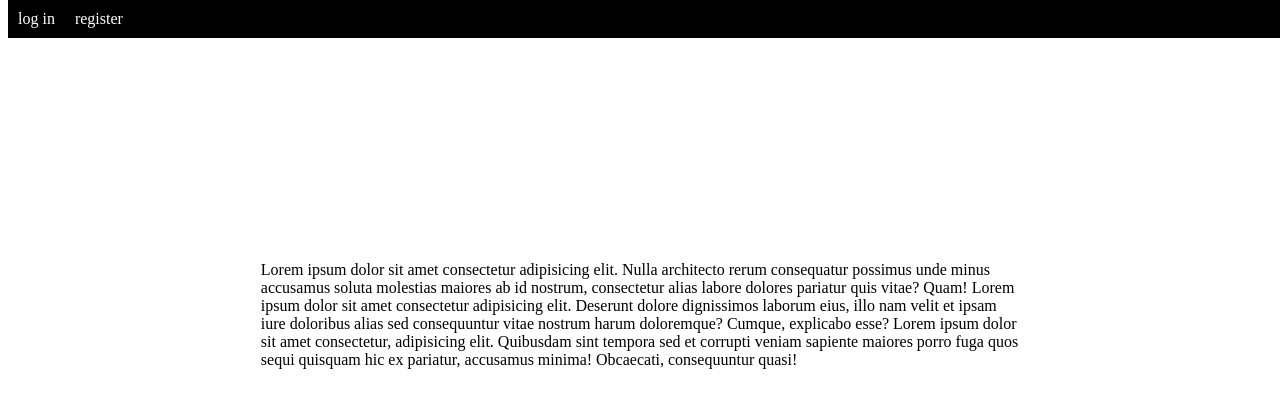
After one commit to RikvanS/MarktplaatsRegForm, a PHP site: page / in a window 1280 px wide. The commit adds this page. Shown: the top 408 px of the page. Run offline with PHP 8.4, Linux system fonts and the light colour scheme.

Commit message:
Completed readme for the day, added beginning of welcome/splash page, initial css doc for main page styling added

```diff
--- /dev/null
+++ b/index.html
@@ -0,0 +1,27 @@
+<!DOCTYPE html>
+<html>
+<head>
+    <meta charset="utf-8" />
+    <meta http-equiv="X-UA-Compatible" content="IE=edge">
+    <title>Page Title</title>
+    <meta name="viewport" content="width=device-width, initial-scale=1">
+    <link rel="stylesheet" type="text/css" media="screen" href="main.css" />
+    <script src="main.js"></script>
+</head>
+<body>
+    <div class="navcontainer">
+        <nav>
+            <a href="login2.php">log in</a>
+            <a href="register.php">register</a>
+        </nav>
+    </div>
+
+        <div class="main">
+            Lorem ipsum dolor sit amet consectetur adipisicing elit. Nulla architecto rerum consequatur possimus unde minus accusamus soluta molestias maiores ab id nostrum, consectetur alias labore dolores pariatur quis vitae? Quam!
+            Lorem ipsum dolor sit amet consectetur adipisicing elit. Deserunt dolore dignissimos laborum eius, illo nam velit et ipsam iure doloribus alias sed consequuntur vitae nostrum harum doloremque? Cumque, explicabo esse?
+            Lorem ipsum dolor sit amet consectetur, adipisicing elit. Quibusdam sint tempora sed et corrupti veniam sapiente maiores porro fuga quos sequi quisquam hic ex pariatur, accusamus minima! Obcaecati, consequuntur quasi!
+
+
+        </div>
+</body>
+</html>
--- /dev/null
+++ b/main.css
@@ -0,0 +1,27 @@
+.navcontainer {
+    overflow: hidden;
+    background-color: black;
+    position: fixed;
+    top: 0;
+    width: 100%;
+}
+
+.navcontainer a {
+    float:left;
+    display: block;
+    color: white;
+    text-decoration: none;
+    padding: 10px;
+    text-align: center;
+}
+.navcontainer a:hover {
+    cursor: pointer;
+    background: #ddd;
+    color: black;
+}
+
+.main {
+    padding-left: 20%;
+    padding-right: 20%;
+    padding-top: 20%;
+}
--- a/reset-password.php
+++ b/reset-password.php
@@ -98,7 +98,7 @@ if($_SERVER["REQUEST_METHOD"] == "POST"){
             </div>
             <div class="form-group">
                 <input type="submit" class="btn btn-primary" value="Submit">
-                <a class="btn btn-link" href="welcome.php">Cancel</a>
+                <a class="btn btn-link" href="welcome2.php">Cancel</a>
             </div>
         </form>
     </div>
```
Also changed, not shown: search.php (added, +43 -0 lines), readme.md.
